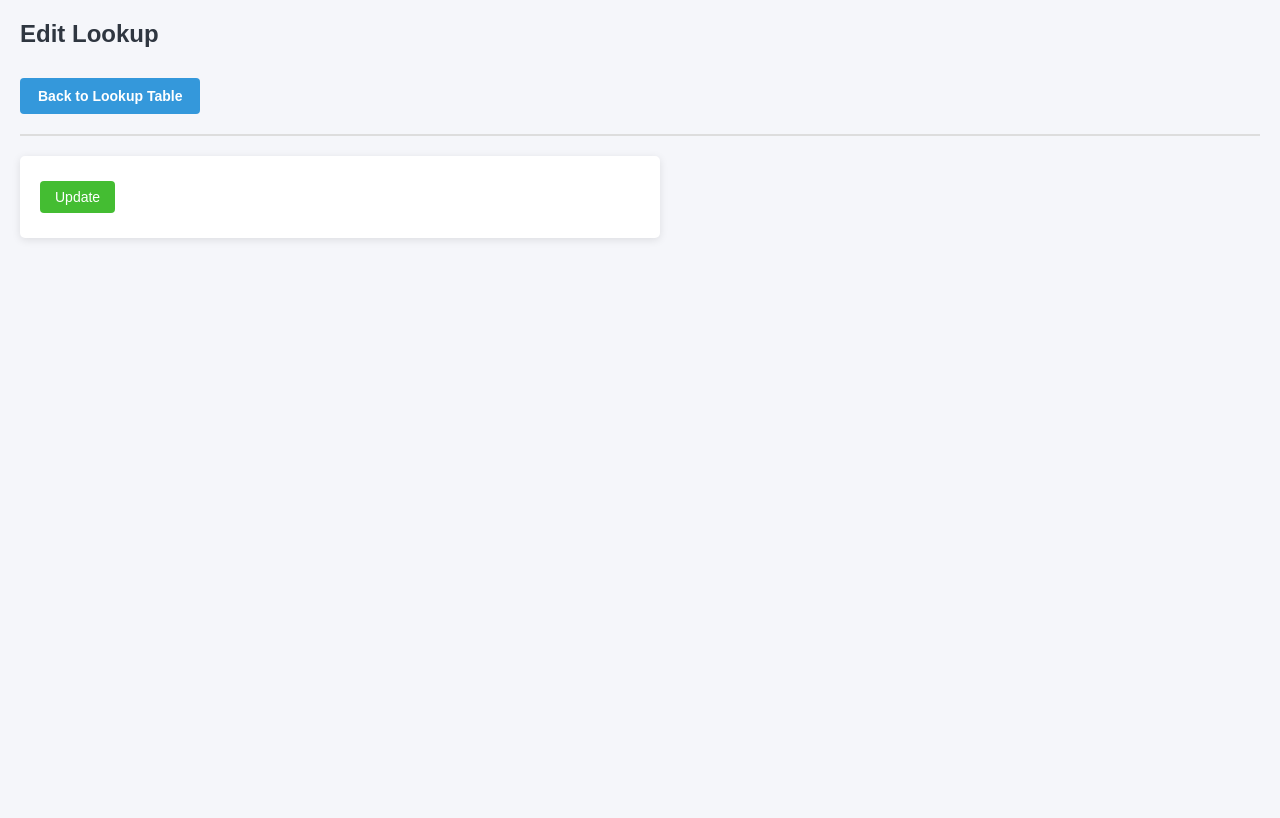
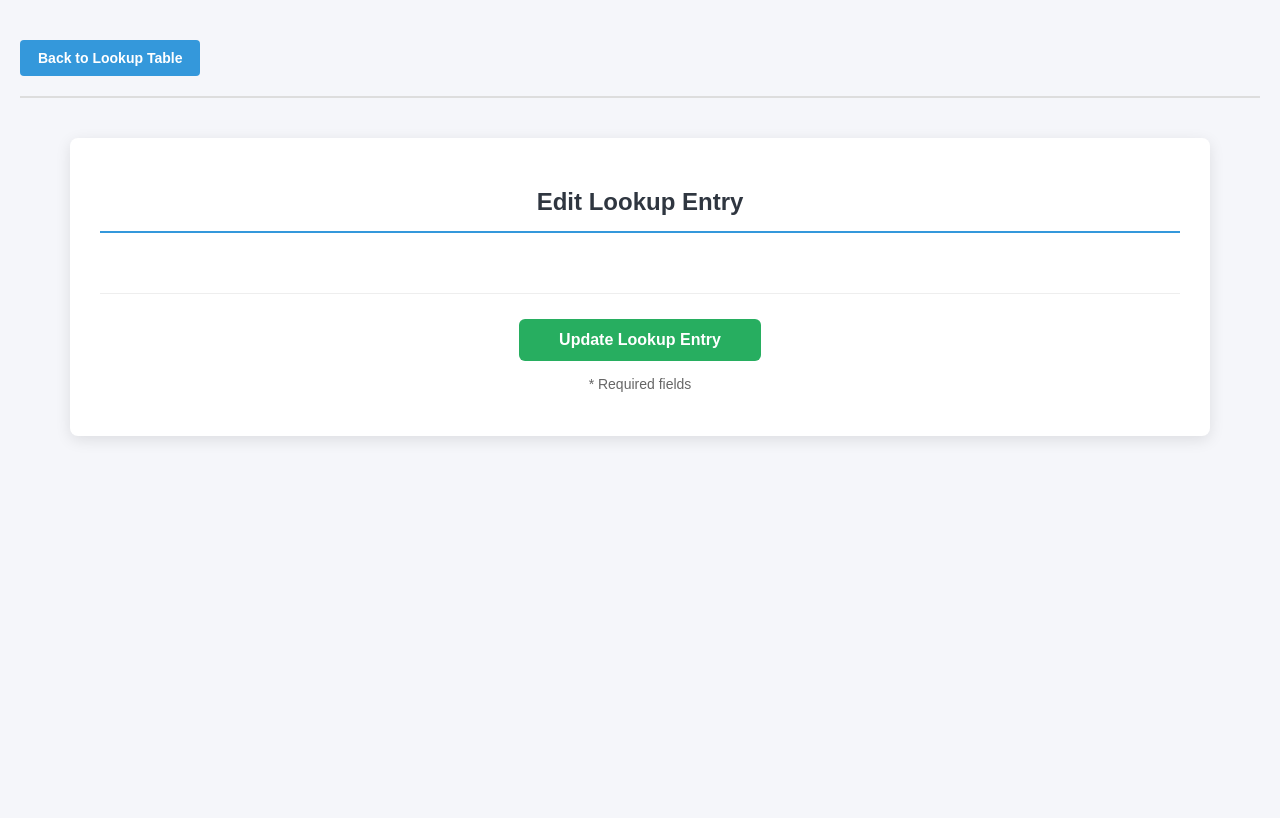
Before and after one commit to Syed0sama/Acheivment_base_frontend, a Flask app: template templates/edit_lookup.html in a window 1280 px wide. Before the commit the page ends 240 px from the top, so only its background shows below. Run offline with Flask 3, Linux system fonts and the light colour scheme; the template is opened without the code that fills it: most values are stand-ins (such as "Sample title", 1, 10 or a date in 2020).

Commit message:
updaated lookup styling edit

```diff
--- a/app.py
+++ b/app.py
@@ -530,14 +530,29 @@
     if request.method == "POST":
         campaignid = request.form["CAMPAIGNID"]
         retailerid = request.form["RETAILERID"]
-        productid = request.form["PRODUCTID"]
-        startdate = request.form["STARTDATE"]
-        enddate = request.form["ENDDATE"]
-        target = request.form["TARGET"]
-        commission = request.form["COMMISSION"]
-        min_val = request.form["MIN"]
-        max_val = request.form["MAX"]
-        cap = request.form["CAP"]
+        productid = request.form["PRODUCTID"]  # Now required
+        startdate = request.form.get("STARTDATE") or None
+        enddate = request.form.get("ENDDATE") or None
+
+        # Convert empty strings to None for numeric fields
+        target = request.form.get("TARGET")
+        target = int(target) if target and target.strip() else None
+
+        commission = request.form.get("COMMISSION")
+        commission = float(commission) if commission and commission.strip() else None
+
+        min_val = request.form.get("MIN")
+        min_val = float(min_val) if min_val and min_val.strip() else None
+
+        max_val = request.form.get("MAX")
+        max_val = float(max_val) if max_val and max_val.strip() else None
+
+        cap = request.form.get("CAP")
+        cap = float(cap) if cap and cap.strip() else None
+
+        # Validate required fields
+        if not campaignid or not retailerid or not productid:
+            return "CAMPAIGNID, RETAILERID and PRODUCTID are required fields", 400
 
         cursor = conn.cursor()
         cursor.execute(f'''
--- a/templates/edit_lookup.html
+++ b/templates/edit_lookup.html
@@ -1,29 +1,45 @@
 <!DOCTYPE html>
 <html>
 <head>
+    <title>Edit Lookup</title>
     <link rel="stylesheet" type="text/css" href="{{ url_for('static', filename='style.css') }}">
-    <title>Edit Lookup</title>
 </head>
 <body>
-    <h2>Edit Lookup</h2>
     <div class="nav-buttons">
         <a href="/lookup" class="nav-btn">Back to Lookup Table</a>
     </div>
+
+    <div class="edit-form-container">
+        <div class="edit-form-wrapper">
+            <h2>Edit Lookup Entry</h2>
             <form method="POST">
-        {% for col, display_col, val in zip(columns, display_columns, lookup) %}
+                <div class="form-grid">
+                    {% for col, display_col in zip(columns, display_columns) %}
                         {% if col not in ['TENANTID', 'CREATEDATE', 'MODIFICATIONDATE'] %}
-                <label>{{ display_col }}:</label>
+                            <div class="form-group">
+                                <label>{{ display_col }}:{% if col in ['CAMPAIGNID', 'RETAILERID', 'PRODUCTID'] %}*{% endif %}</label>
                                 {% if col in ['STARTDATE', 'ENDDATE'] %}
-                    <!-- Date picker for STARTDATE and ENDDATE with formatted values -->
-                    <input type="date" name="{{ col }}" value="{{ val.strftime('%Y-%m-%d') if val else '' }}">
+                                    <!-- Make STARTDATE and ENDDATE editable with proper date format -->
+                                    {% set date_value = request.form.get(col, '') or lookup[loop.index0] %}
+                                    <input type="date" name="{{ col }}" value="{{ date_value|string|replace(' 00:00:00', '') if date_value else '' }}"
+                                           {% if col in ['CAMPAIGNID', 'RETAILERID', 'PRODUCTID'] %}required{% endif %}>
                                 {% else %}
-                    <input type="text" name="{{ col }}" value="{{ val if val is not none else '' }}">
+                                    <!-- Make all fields editable for lookup -->
+                                    {% set field_value = request.form.get(col, '') or lookup[loop.index0] %}
+                                    <input type="text" name="{{ col }}" value="{{ field_value if field_value is not none else '' }}"
+                                           {% if col in ['CAMPAIGNID', 'RETAILERID', 'PRODUCTID'] %}required{% endif %}>
                                 {% endif %}
-                <br><br>
+                            </div>
                         {% endif %}
                     {% endfor %}
+                </div>
 
-        <button type="submit">Update</button>
+                <div class="form-submit">
+                    <button type="submit" class="update-btn">Update Lookup Entry</button>
+                </div>
+                <p style="color: #666; font-size: 14px; margin-top: 10px; text-align: center;">* Required fields</p>
             </form>
+        </div>
+    </div>
 </body>
 </html>
```
Also changed, not shown: templates/add_lookup.html (+4 -3 lines). Lines whose indentation alone changed are shown as unchanged.
